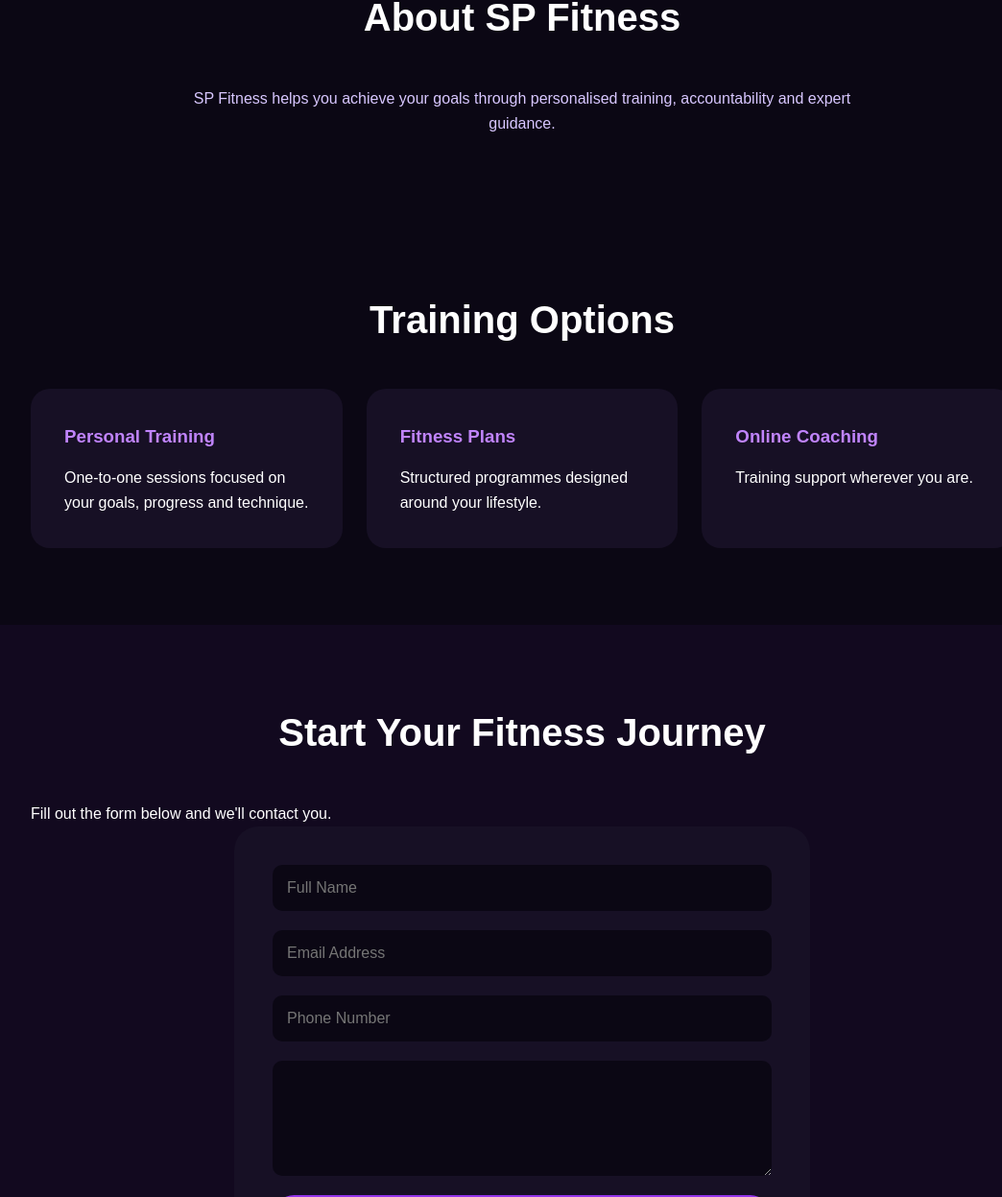
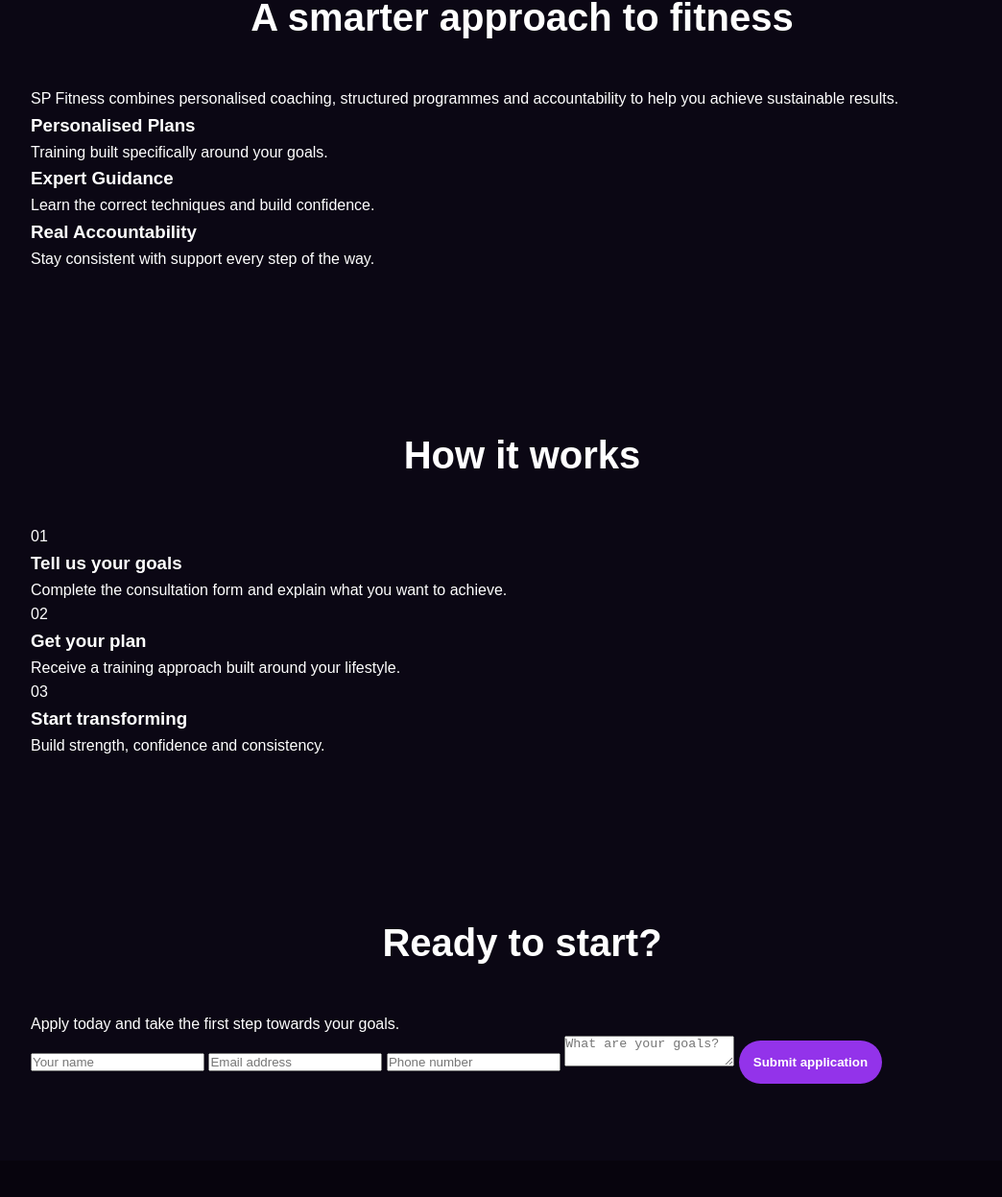
Before and after one commit to OlCrock/Mum-Website-, a plain HTML site: page index.html in a window 1280 px wide. Shown: the part 912-2159 px from the top of the page at 96% size, without its empty margins (96-1140 px from the left). Drawn offline with Linux system fonts and the light colour scheme.

Commit message:
Update index.html

```diff
--- a/index.html
+++ b/index.html
@@ -2,85 +2,88 @@
 <html lang="en">
 
 <head>
+
     <meta charset="UTF-8">
     <meta name="viewport" content="width=device-width, initial-scale=1.0">
 
-    <title>SP Fitness | Transform Your Body</title>
+    <title>SP Fitness | Personal Coaching</title>
 
     <link rel="stylesheet" href="style.css">
+
 </head>
 
 
 <body>
 
 
-    <!-- Navigation -->
+<!-- NAVIGATION -->
 
-    <nav class="navbar">
+<header class="navbar">
 
     <div class="logo">
         SP Fitness
     </div>
 
-        <div class="nav-links">
+
+    <nav>
+
         <a href="#about">About</a>
-            <a href="#services">Services</a>
-            <a href="#signup">Join</a>
-            <a href="#contact">Contact</a>
-        </div>
+        <a href="#process">How it works</a>
+        <a href="#join">Join</a>
 
     </nav>
+
+
+</header>
 
 
 
 
 
-    <!-- Hero Section -->
+<!-- HERO -->
 
 <section class="hero">
 
-        <div class="hero-content">
+
+    <div class="hero-text">
+
+
+        <p class="tag">
+            PERSONAL FITNESS COACHING
+        </p>
+
 
         <h1>
-                Build Strength.<br>
-                Become Better.
+            Build strength.
+            <br>
+            Become your best.
         </h1>
 
 
-            <p>
-                Personal training designed to help you become
-                stronger, fitter and more confident.
+        <p class="subtitle">
+
+            Personal training designed around your goals,
+            your lifestyle and your progress.
+
         </p>
 
 
-            <a href="#signup" class="button">
-                Start Your Journey
+
+        <a href="#join" class="primary-btn">
+            Start your journey
         </a>
 
+
     </div>
-
-    </section>
 
 
 
 
+    <div class="hero-image">
 
+        <img src="images/hero.jpg" alt="Fitness training">
 
-
-    <!-- About -->
-
-    <section id="about" class="about">
-
-
-        <h2>
-            About SP Fitness
-        </h2>
-
-
-        <p>
-            SP Fitness helps you achieve your goals through
-            personalised training, accountability and expert guidance.
-        </p>
+    </div>
 
 
 </section>
@@ -90,30 +93,52 @@
 
 
 
-
-    <!-- Services -->
+<!-- ABOUT -->
 
 
-    <section id="services" class="services">
+<section id="about" class="section">
 
 
     <h2>
-            Training Options
+        A smarter approach to fitness
     </h2>
 
 
-        <div class="service-container">
+    <p class="section-text">
+
+        SP Fitness combines personalised coaching,
+        structured programmes and accountability
+        to help you achieve sustainable results.
+
+    </p>
 
 
-            <div class="service-card">
+
+    <div class="features">
+
+
+        <div class="feature">
 
             <h3>
-                    Personal Training
+                Personalised Plans
             </h3>
 
             <p>
-                    One-to-one sessions focused on your goals,
-                    progress and technique.
+                Training built specifically around your goals.
+            </p>
+
+        </div>
+
+
+
+        <div class="feature">
+
+            <h3>
+                Expert Guidance
+            </h3>
+
+            <p>
+                Learn the correct techniques and build confidence.
             </p>
 
         </div>
@@ -121,30 +146,14 @@
 
 
 
-            <div class="service-card">
+        <div class="feature">
 
             <h3>
-                    Fitness Plans
+                Real Accountability
             </h3>
 
             <p>
-                    Structured programmes designed around your lifestyle.
-                </p>
-
-            </div>
-
-
-
-
-
-            <div class="service-card">
-
-                <h3>
-                    Online Coaching
-                </h3>
-
-                <p>
-                    Training support wherever you are.
+                Stay consistent with support every step of the way.
             </p>
 
         </div>
@@ -161,60 +170,72 @@
 
 
 
+<!-- PROCESS -->
 
-    <!-- Signup -->
 
-    <section id="signup" class="signup">
+<section id="process" class="process">
 
 
 <h2>
-            Start Your Fitness Journey
+How it works
 </h2>
 
 
+<div class="steps">
+
+
+<div class="step">
+
+<span>
+01
+</span>
+
+<h3>
+Tell us your goals
+</h3>
+
 <p>
-            Fill out the form below and we'll contact you.
+Complete the consultation form and explain what you want to achieve.
 </p>
+
+</div>
 
 
 
-        <div class="form-box">
+<div class="step">
 
+<span>
+02
+</span>
 
-            <form class="signup-form">
+<h3>
+Get your plan
+</h3>
 
+<p>
+Receive a training approach built around your lifestyle.
+</p>
 
-                <input
-                type="text"
-                placeholder="Full Name"
-                required>
-
-
-                <input
-                type="email"
-                placeholder="Email Address"
-                required>
+</div>
 
 
 
-                <input
-                type="tel"
-                placeholder="Phone Number">
 
+<div class="step">
 
+<span>
+03
+</span>
 
-                <textarea
-                placeholder="Tell us about your goals">
-                </textarea>
+<h3>
+Start transforming
+</h3>
 
+<p>
+Build strength, confidence and consistency.
+</p>
 
-
-                <button type="submit">
-                    Submit
-                </button>
-
-
-            </form>
+</div>
 
 
 </div>
@@ -228,33 +249,63 @@
 
 
 
-    <!-- Testimonials -->
+<!-- JOIN -->
 
-
-    <section class="testimonials">
+<section id="join" class="join">
 
 
 <h2>
-            Client Results
+Ready to start?
 </h2>
 
 
-
-        <div class="testimonial-card">
-
-
 <p>
-                "SP Fitness helped me stay consistent
-                and finally reach my goals."
+Apply today and take the first step towards your goals.
 </p>
 
 
-            <strong>
-                - Client Name
-            </strong>
+
+<div class="form-container">
+
+
+<!-- Replace this with your Google Form/custom form -->
+
+<form>
+
+
+<input
+type="text"
+placeholder="Your name">
+
+
+
+<input
+type="email"
+placeholder="Email address">
+
+
+
+<input
+type="tel"
+placeholder="Phone number">
+
+
+
+<textarea
+placeholder="What are your goals?"></textarea>
+
+
+
+<button>
+Submit application
+</button>
+
+
+</form>
 
 
 </div>
+
 
 
 </section>
@@ -266,10 +317,9 @@
 
 
 
-    <!-- Footer -->
+<!-- FOOTER -->
 
-
-    <footer id="contact">
+<footer>
 
 
 <h3>
@@ -278,12 +328,7 @@
 
 
 <p>
-            Email: your@email.com
-        </p>
-
-
-        <p>
-            Instagram: @spfitness
+Instagram | Email | Contact
 </p>
 
 
```
Lines whose indentation alone changed are shown as unchanged.
